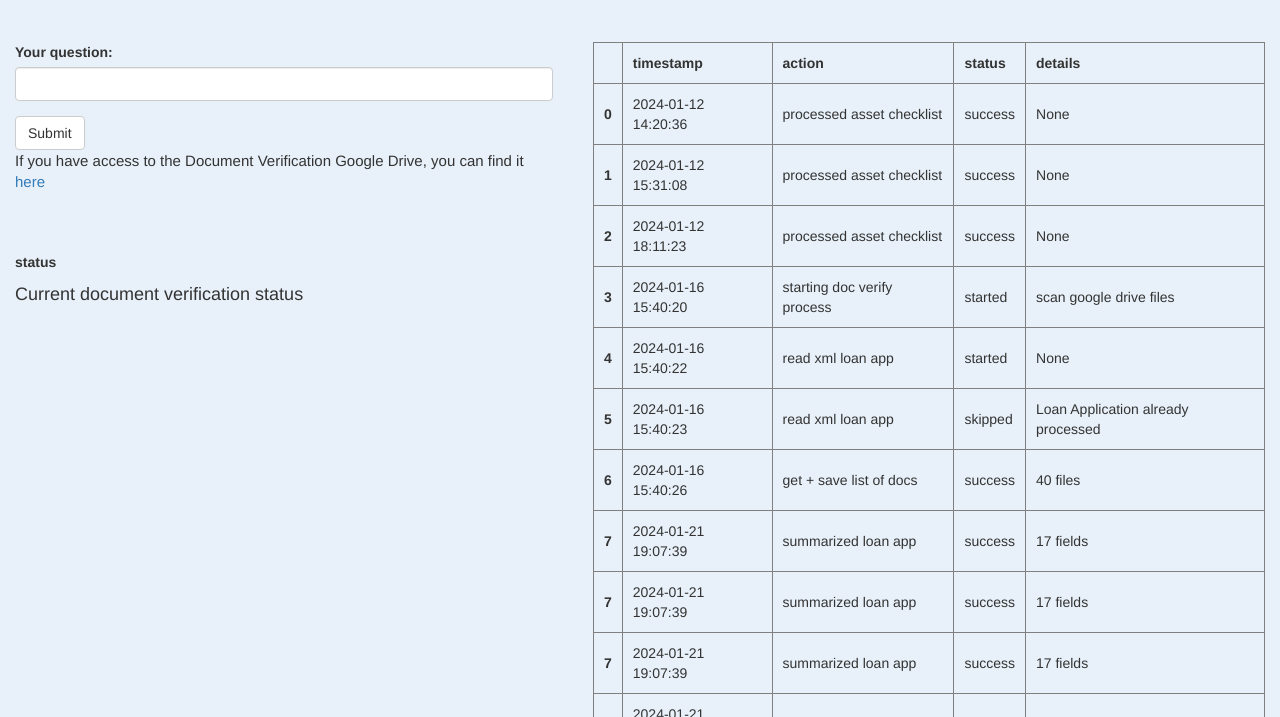
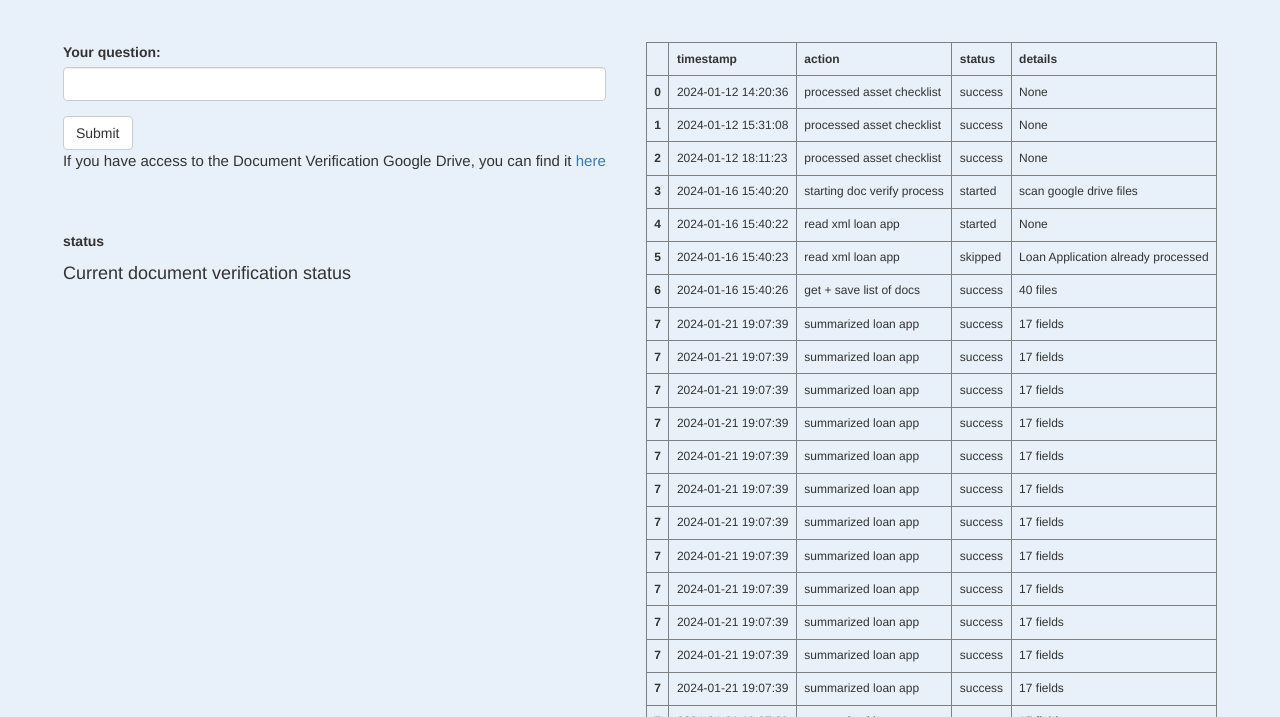
Before and after one commit to Raamtaro/InstaMortgage-Playground, a plain HTML site: page index.html in a window 1280 px wide. Shown: the part 83-800 px from the top of the page. Drawn offline with nearby package versions, Linux system fonts and the light colour scheme.

Commit message:
played around with border styles with the table

```diff
--- a/style.css
+++ b/style.css
@@ -16,7 +16,8 @@ body {
     flex-direction: column;
     /* margin: 20px; */
     align-items: center;
-    width: 100vw
+    width: 100vw;
+    overflow-x: hidden;
 }
 
 .sectionOne {
@@ -43,6 +44,10 @@ body {
     /* width: 34%; */
 }
 
+table {
+    border-collapse: collapse;
+}
 th, td {
-    padding: 10px;
+    padding: 7.5px;
+    font-size: 12px;
 }
```
